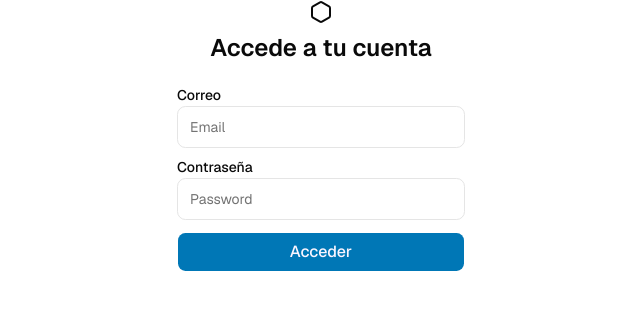
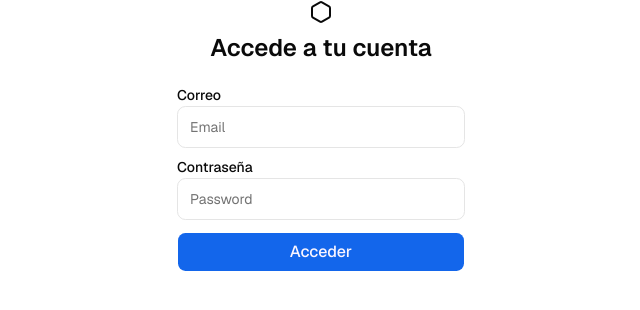
Before and after one commit to GussLopez/magus-class, a Next.js app: page /auth/login in a window 1280 px wide. Shown: the top 310 px of the page, without its empty margins (319-959 px from the left). Built offline with nearby package versions, Linux system fonts and the light colour scheme.

Commit message:
feat(ui): changed primary color

```diff
--- a/app/globals.css
+++ b/app/globals.css
@@ -11,7 +11,7 @@
   --card-foreground: oklch(0.145 0 0);
   --popover: oklch(1 0 0);
   --popover-foreground: oklch(0.145 0 0);
-  --primary: #0077b6;
+  --primary: #1366EB;
   --primary-foreground: oklch(0.977 0.014 308.299);
   --secondary: oklch(0.967 0.001 286.375);
   --secondary-foreground: oklch(0.21 0.006 285.885);
@@ -22,7 +22,7 @@
   --destructive: oklch(0.577 0.245 27.325);
   --border: oklch(0.922 0 0);
   --input: oklch(0.922 0 0);
-  --ring: #0077b6;
+  --ring: #1366EB;
   --chart-1: oklch(0.897 0.196 126.665);
   --chart-2: oklch(0.768 0.233 130.85);
   --chart-3: oklch(0.648 0.2 131.684);
@@ -90,7 +90,7 @@
   --card-foreground: oklch(0.985 0 0);
   --popover: oklch(0.205 0 0);
   --popover-foreground: oklch(0.985 0 0);
-  --primary: #0077b6;
+  --primary: #1366EB;
   --primary-foreground: oklch(0.977 0.014 308.299);
   --secondary: oklch(0.274 0.006 286.033);
   --secondary-foreground: oklch(0.985 0 0);
@@ -101,7 +101,7 @@
   --destructive: oklch(0.704 0.191 22.216);
   --border: oklch(1 0 0 / 10%);
   --input: oklch(1 0 0 / 15%);
-  --ring: #0077b6;
+  --ring: #1366EB;
   --chart-1: oklch(0.897 0.196 126.665);
   --chart-2: oklch(0.768 0.233 130.85);
   --chart-3: oklch(0.648 0.2 131.684);
```
